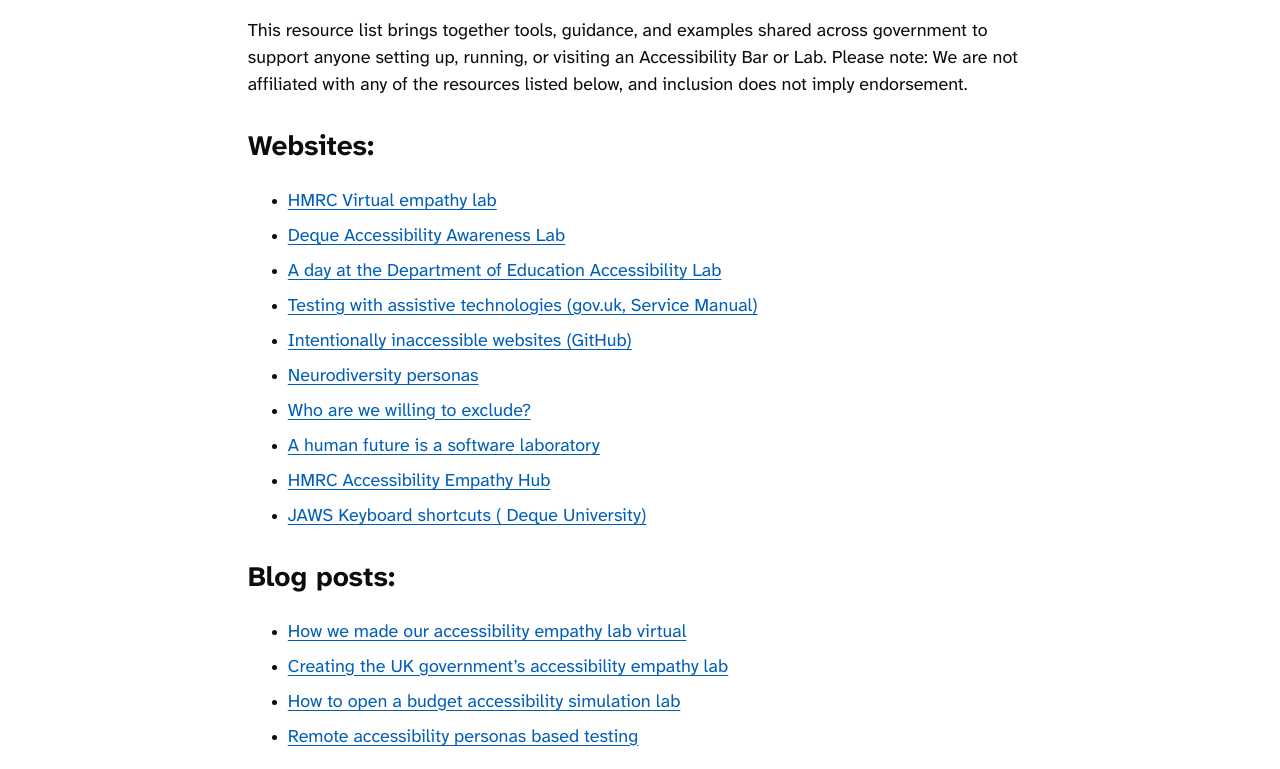
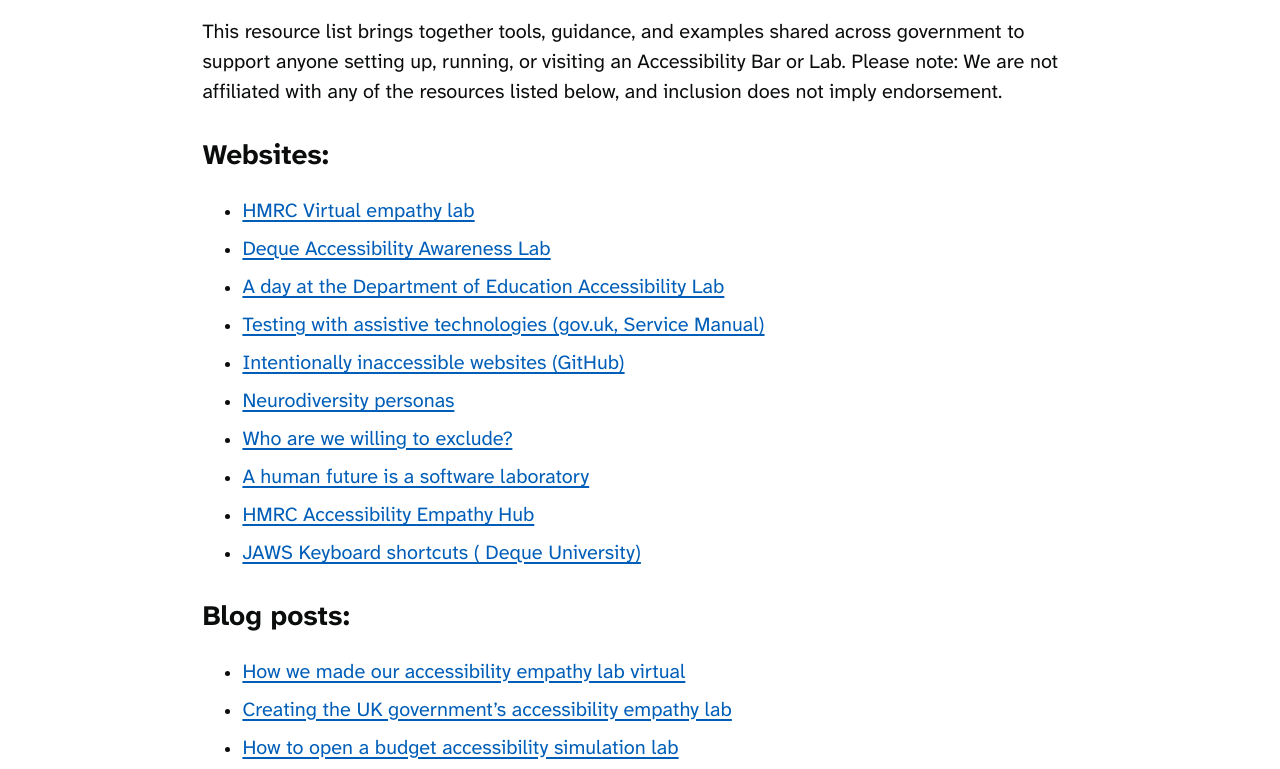
Before and after one commit to nhsbsa-wicoo/a11y-resources, an Eleventy site: page index.md in a window 1280 px wide. Shown: the part 162-931 px from the top of the page. Built offline with nearby package versions, Linux system fonts and the light colour scheme; Eleventy itself is replaced by a stand-in of ours; files that its build step writes are made by us from their sources.

Commit message:
Update font

```diff
--- a/css/styles.css
+++ b/css/styles.css
@@ -1,6 +1,14 @@
+/* *
+ * Atkinson Hyperlegible font by Braille Institute
+ * https://brailleinstitute.org/freefont
+ *
+ * Licensed under the SIL Open Font License, Version 1.1.
+ * https://scripts.sil.org/OFL
+ *
+ */
 @font-face {
   font-family: "Atkinson Hyperlegible";
-  src: url("/fonts/AtkinsonHyperlegibleNext-Regular.otf") format("opentype");
+  src: url("/a11y-resources/fonts/AtkinsonHyperlegibleNext-Regular.otf") format("opentype");
   font-weight: 400;
   font-style: normal;
   font-display: swap;
@@ -8,7 +16,7 @@
 
 @font-face {
   font-family: "Atkinson Hyperlegible";
-  src: url("/fonts/AtkinsonHyperlegibleNext-Bold.otf") format("opentype");
+  src: url("/a11y-resources/fonts/AtkinsonHyperlegibleNext-Bold.otf") format("opentype");
   font-weight: 700;
   font-style: normal;
   font-display: swap;
@@ -22,6 +30,7 @@
   --focus: #ffdd00;
   --content-width: 70ch;
   --hover-color: #0f385c;
+  --link-visited-colour: #54319f;
 }
 
 @media (prefers-color-scheme: dark) {
@@ -52,7 +61,7 @@
   color: var(--text);
   background: var(--background);
   font-family: "Atkinson Hyperlegible", Arial, sans-serif;
-  font-size: 1.125rem;
+  font-size: 1.25rem;
   line-height: 1.5;
 }
 
@@ -113,6 +122,10 @@
   text-decoration: none;
 }
 
+a:visited {
+    color: var(--link-visited-colour, #54319f);
+}
+
 [aria-current="page"] {
   font-weight: 700;
   text-decoration-thickness: max(3px, 0.1875rem);
@@ -159,7 +172,7 @@
 p,
 ul,
 ol {
-  margin-bottom: 1.25rem;
+  margin-bottom: 1.5rem;
 }
 
 li {
```
Also changed, not shown: .eleventy.js.
